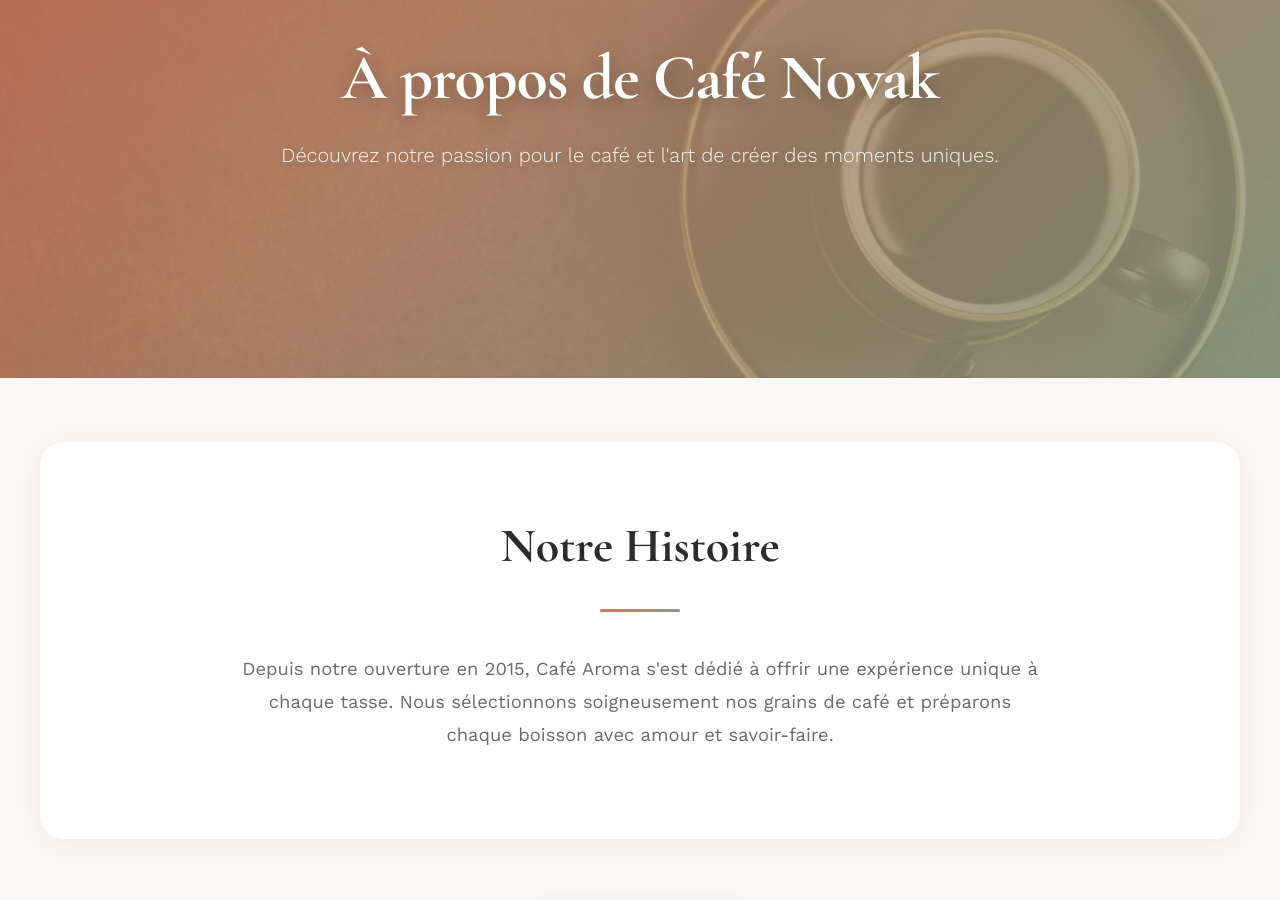
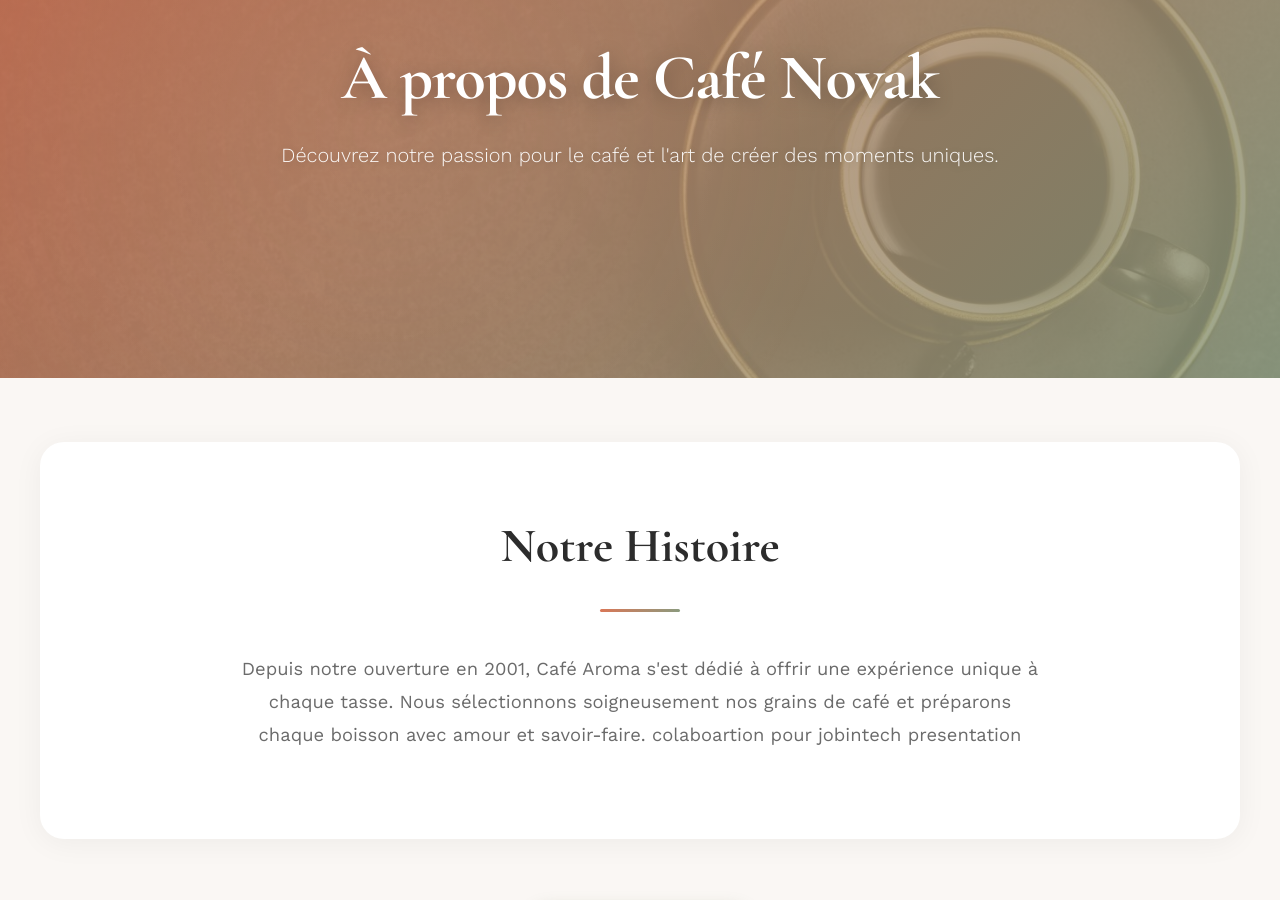
Before and after one commit to manalizo/cafeNovak, a website: page Pages/about.html in a window 1280 px wide. Shown: the part 236-1136 px from the top of the page. Drawn offline with nearby package versions, Linux system fonts and the light colour scheme; no server answers.

Commit message:
modification   au niveau des page

```diff
--- a/Pages/about.html
+++ b/Pages/about.html
@@ -54,8 +54,9 @@
     <section class="section">
       <h2>Notre Histoire</h2>
       <p  class="about-text">
-        Depuis notre ouverture en 2015, Café Aroma s'est dédié à offrir une expérience unique à chaque tasse.
+        Depuis notre ouverture en 2001, Café Aroma s'est dédié à offrir une expérience unique à chaque tasse.
         Nous sélectionnons soigneusement nos grains de café et préparons chaque boisson avec amour et savoir-faire.
+        colaboartion pour jobintech presentation
       </p>
 
 
```
